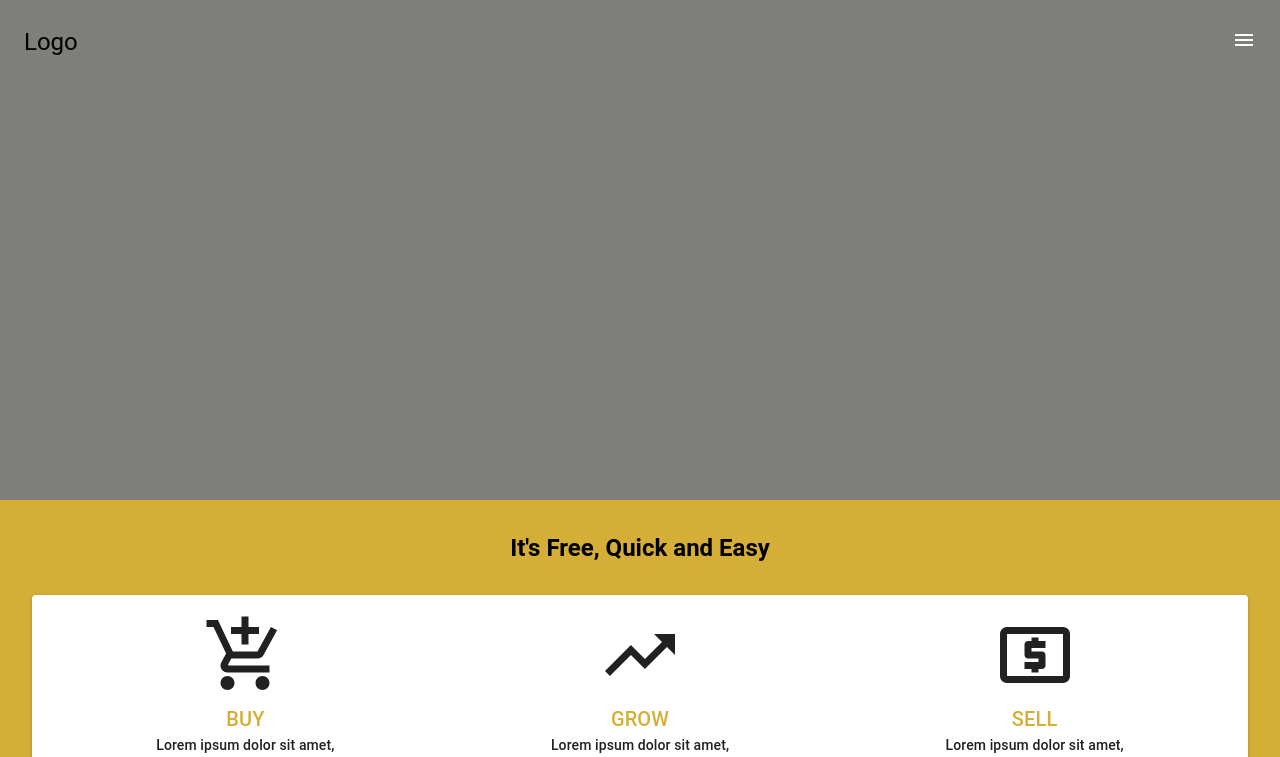
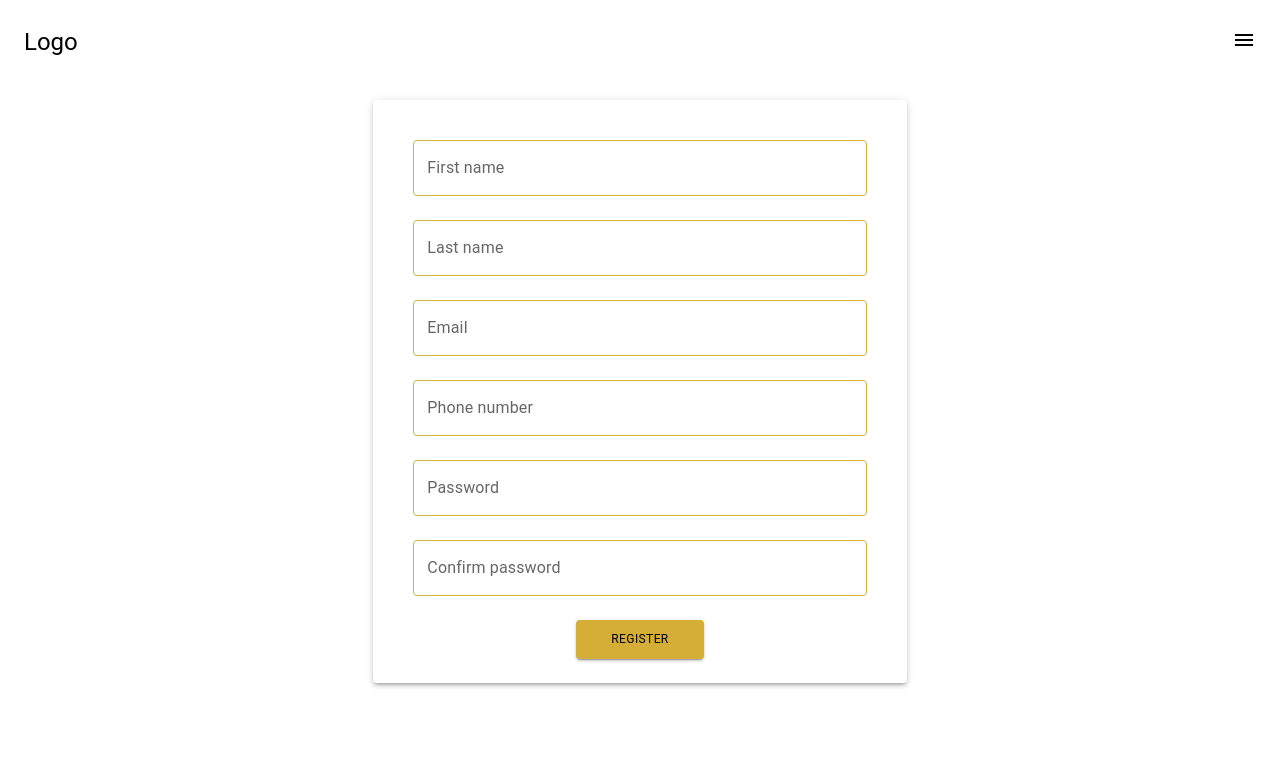
Before and after one commit to Leonard1996/business-listing-fe, a React (Create React App) app: page /authenticate in a window 1280 px wide. Before the commit this address led to /. Shown: the top 757 px of the page. Built offline with nearby package versions, Linux system fonts and the light colour scheme.

Commit message:
sign up form

```diff
--- a/package.json
+++ b/package.json
@@ -17,7 +17,8 @@
     "react-multi-carousel": "^2.6.5",
     "react-router-dom": "^5.3.0",
     "react-scripts": "4.0.3",
-    "web-vitals": "^1.1.2"
+    "web-vitals": "^1.1.2",
+    "yup": "^0.32.11"
   },
   "scripts": {
     "start": "react-scripts start",
--- a/src/App.js
+++ b/src/App.js
@@ -11,6 +11,7 @@ import Footer from "./common/components/Footer/Footer";
 import Evaluation from "./pages/Evaluation/Evaluation";
 import Grow from "./pages/Grow/Grow";
 import Sell from "./pages/Sell/Sell";
+import Authenticate from "./pages/Authenticate/Authenticate";
 
 function App() {
   return (
@@ -21,6 +22,7 @@ function App() {
         <Route path="/evaluation" component={Evaluation} />
         <Route path="/grow" component={Grow} />
         <Route path="/sell" component={Sell} />
+        <Route path="/authenticate" component={Authenticate} />
         <Redirect to="/" />
       </Switch>
       <Footer />
--- /dev/null
+++ b/src/Validation/Authenticate.js
@@ -0,0 +1,16 @@
+import * as yup from "yup";
+
+yup.setLocale({
+    string: {
+        min: "5, Password must be at least 7 characters longs",
+    },
+});
+
+export const schema = yup.object().shape({
+    firstName: yup.string().required("1,First name is required"),
+    lastName: yup.string().required("2,Last name is required"),
+    email: yup.string().email('3,Must be a valid email').required('3,Email is required'),
+    phoneNumber: yup.string().required("4,Phone number is required"),
+    password: yup.string().min(7),
+    confirmPassword: yup.string().oneOf([yup.ref("password"), null], "6,Passwords must match"),
+});
--- a/src/common/components/Nav/Nav.jsx
+++ b/src/common/components/Nav/Nav.jsx
@@ -11,14 +11,14 @@ export default function Nav() {
 
   const style = {
     backgroundColor: trigger ? "white" : "transparent",
-    color: trigger ? "black" : "black",
+    color: "black",
     transition: trigger ? "0.3s" : "0.5s",
     boxShadow: "none",
     padding: "10px 0px",
   };
 
   const iconStyle = {
-    fill: trigger ? "black" : "white",
+    fill: "black",
   };
 
   return (
--- /dev/null
+++ b/src/pages/Authenticate/Authenticate.jsx
@@ -0,0 +1,159 @@
+import { Card, Grid, Button, Typography, TextField, CircularProgress, CardContent, Box } from "@mui/material";
+import styles from "./Authenticate.module.scss";
+import { schema } from "../../Validation/Authenticate";
+import { useRef, useState } from "react";
+
+export const inputSx = {
+  "& label.Mui-focused": {
+    color: "#d4ae36",
+  },
+  "& .MuiInput-underline:after": {
+    borderBottomColor: "#d4ae36",
+  },
+  "& .MuiOutlinedInput-root": {
+    "& fieldset": {
+      borderColor: "#d4ae36",
+    },
+    "&:hover fieldset": {
+      borderColor: "#d4ae36",
+    },
+    "&.Mui-focused fieldset": {
+      borderColor: "#d4ae36",
+    },
+  },
+};
+
+export default function Authentication() {
+  const firstNameRef = useRef(null);
+  const lastNameRef = useRef(null);
+  const emailRef = useRef(null);
+  const numberRef = useRef(null);
+  const passwordRef = useRef(null);
+  const confirmPasswordRef = useRef(null);
+
+  const [error, setError] = useState({
+    inputOrder: null,
+    helperText: null,
+  });
+
+  const handleFormSubmit = async (event) => {
+    event.preventDefault();
+
+    const formInput = {
+      firstName: firstNameRef.current.value,
+      lastName: lastNameRef.current.value,
+      email: emailRef.current.value,
+      phoneNumber: numberRef.current.value,
+      password: passwordRef.current.value,
+      confirmPassword: confirmPasswordRef.current.value,
+    };
+
+    console.log(formInput);
+
+    const options = {
+      strict: true,
+      abortEarly: true,
+      stripUnknown: false,
+      recursive: true,
+    };
+
+    schema.validate(formInput, options).catch((error) => {
+      console.log(error.errors);
+      const [inputOrder, helperText] = error.errors[0].split(",");
+      setError({
+        inputOrder,
+        helperText,
+      });
+    });
+  };
+
+  return (
+    <Grid container justifyContent="center" alignItems="center" sx={{ margin: "100px auto" }}>
+      <Grid item xs={12} sm={8} md={5}>
+        <Card elevation={3}>
+          <CardContent>
+            <form onSubmit={handleFormSubmit}>
+              <Box p={3} paddingBottom={0}>
+                <TextField
+                  error={error.inputOrder === "1" ? true : false}
+                  helperText={error.inputOrder === "1" ? error.helperText : null}
+                  type="text"
+                  label="First name"
+                  variant="outlined"
+                  fullWidth
+                  sx={inputSx}
+                  inputRef={firstNameRef}
+                />
+              </Box>
+              <Box p={3} paddingBottom={0}>
+                <TextField
+                  error={error.inputOrder === "2" ? true : false}
+                  helperText={error.inputOrder === "2" ? error.helperText : null}
+                  type="text"
+                  label="Last name"
+                  variant="outlined"
+                  fullWidth
+                  sx={inputSx}
+                  inputRef={lastNameRef}
+                />
+              </Box>
+              <Box p={3} paddingBottom={0}>
+                <TextField
+                  error={error.inputOrder === "3" ? true : false}
+                  helperText={error.inputOrder === "3" ? error.helperText : null}
+                  type="text"
+                  label="Email"
+                  variant="outlined"
+                  fullWidth
+                  sx={inputSx}
+                  inputRef={emailRef}
+                />
+              </Box>
+              <Box p={3} paddingBottom={0}>
+                <TextField
+                  error={error.inputOrder === "4" ? true : false}
+                  helperText={error.inputOrder === "4" ? error.helperText : null}
+                  type="tel"
+                  label="Phone number"
+                  variant="outlined"
+                  fullWidth
+                  sx={inputSx}
+                  inputRef={numberRef}
+                />
+              </Box>
+              <Box p={3} paddingBottom={0}>
+                <TextField
+                  error={error.inputOrder === "5" ? true : false}
+                  helperText={error.inputOrder === "5" ? error.helperText : null}
+                  type="password"
+                  label="Password"
+                  variant="outlined"
+                  fullWidth
+                  sx={inputSx}
+                  inputRef={passwordRef}
+                />
+              </Box>
+              <Box p={3} paddingBottom={0}>
+                <TextField
+                  error={error.inputOrder === "6" ? true : false}
+                  helperText={error.inputOrder === "6" ? error.helperText : null}
+                  type="password"
+                  label="Confirm password"
+                  variant="outlined"
+                  fullWidth
+                  sx={inputSx}
+                  inputRef={confirmPasswordRef}
+                />
+              </Box>
+              <Box p={3} paddingBottom={0} sx={{ textAlign: "center" }}>
+                <Button type="submit" variant="contained" className={styles["card__button"]}>
+                  <Typography variant="caption">Register</Typography>
+                </Button>
+              </Box>
+            </form>
+          </CardContent>
+        </Card>
+      </Grid>
+    </Grid>
+  );
+}
--- /dev/null
+++ b/src/pages/Authenticate/Authenticate.module.scss
@@ -0,0 +1,11 @@
+.card {
+  &__button {
+    background-color: #d4ae36 !important;
+    color: black !important;
+    padding: 0.6rem 2.2rem !important;
+    &:hover {
+      background-color: black !important;
+      color: white !important;
+    }
+  }
+}
```
Also changed, not shown: 1 other file (tests, documents, lock files or other folders).
